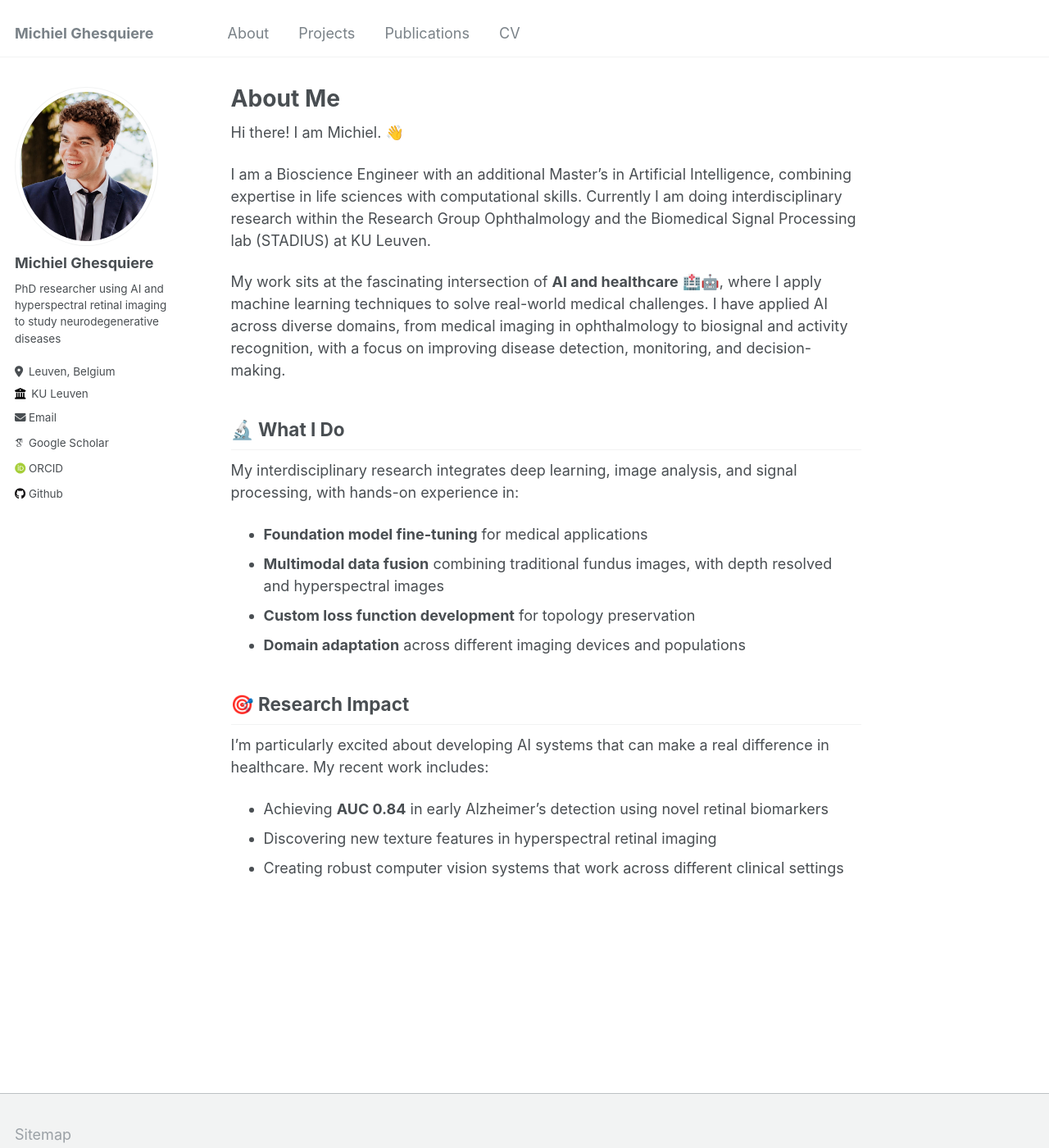
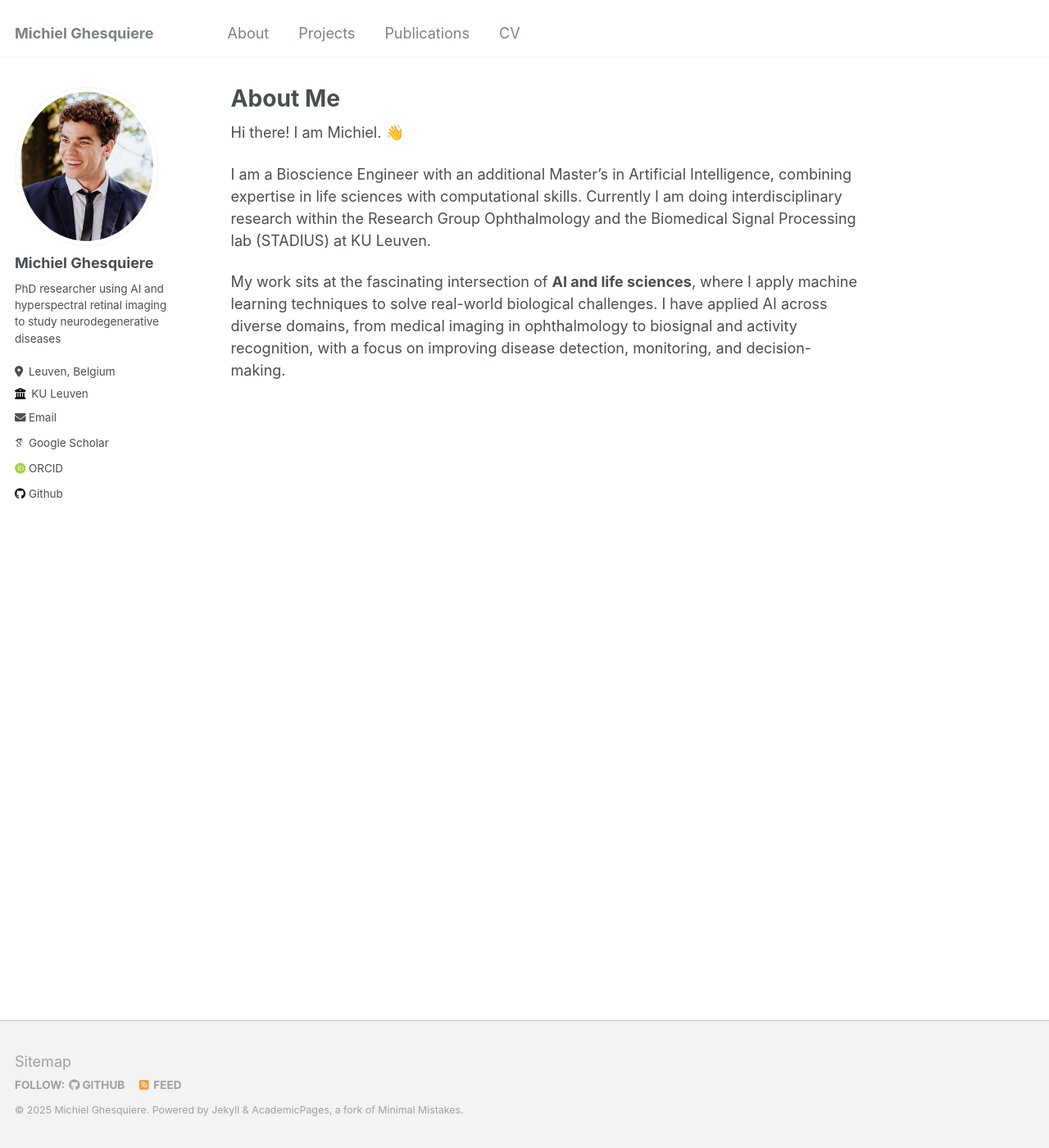
Before and after one commit to MichielGhesquiere/MichielGhesquiere.github.io, a Jekyll site: the page built from _pages/about.md, in a window 1280 px wide and 1400 px high. Shown: the whole window at 82% size. Built offline with Jekyll 4.4.1, drawn with Linux system fonts in a browser that asks for light colours; some web fonts are replaced.

Commit message:
shorting about me page

```diff
--- a/_pages/about.md
+++ b/_pages/about.md
@@ -11,19 +11,4 @@ Hi there! I am Michiel. 👋
 
 I am a Bioscience Engineer with an additional Master's in Artificial Intelligence, combining expertise in life sciences with computational skills. Currently I am doing interdisciplinary research within the Research Group Ophthalmology and the Biomedical Signal Processing lab (STADIUS) at KU Leuven.
 
-My work sits at the fascinating intersection of **AI and healthcare** 🏥🤖, where I apply machine learning techniques to solve real-world medical challenges. I have applied AI across diverse domains, from medical imaging in ophthalmology to biosignal and activity recognition, with a focus on improving disease detection, monitoring, and decision-making.
-
-## 🔬 What I Do
-
-My interdisciplinary research integrates deep learning, image analysis, and signal processing, with hands-on experience in:
-- **Foundation model fine-tuning** for medical applications
-- **Multimodal data fusion** combining traditional fundus images, with depth resolved and hyperspectral images
-- **Custom loss function development** for topology preservation
-- **Domain adaptation** across different imaging devices and populations
-
-## 🎯 Research Impact
-
-I'm particularly excited about developing AI systems that can make a real difference in healthcare. My recent work includes:
-- Achieving **AUC 0.84** in early Alzheimer's detection using novel retinal biomarkers
-- Discovering new texture features in hyperspectral retinal imaging
-- Creating robust computer vision systems that work across different clinical settings
+My work sits at the fascinating intersection of **AI and life sciences**, where I apply machine learning techniques to solve real-world biological challenges. I have applied AI across diverse domains, from medical imaging in ophthalmology to biosignal and activity recognition, with a focus on improving disease detection, monitoring, and decision-making.
```
